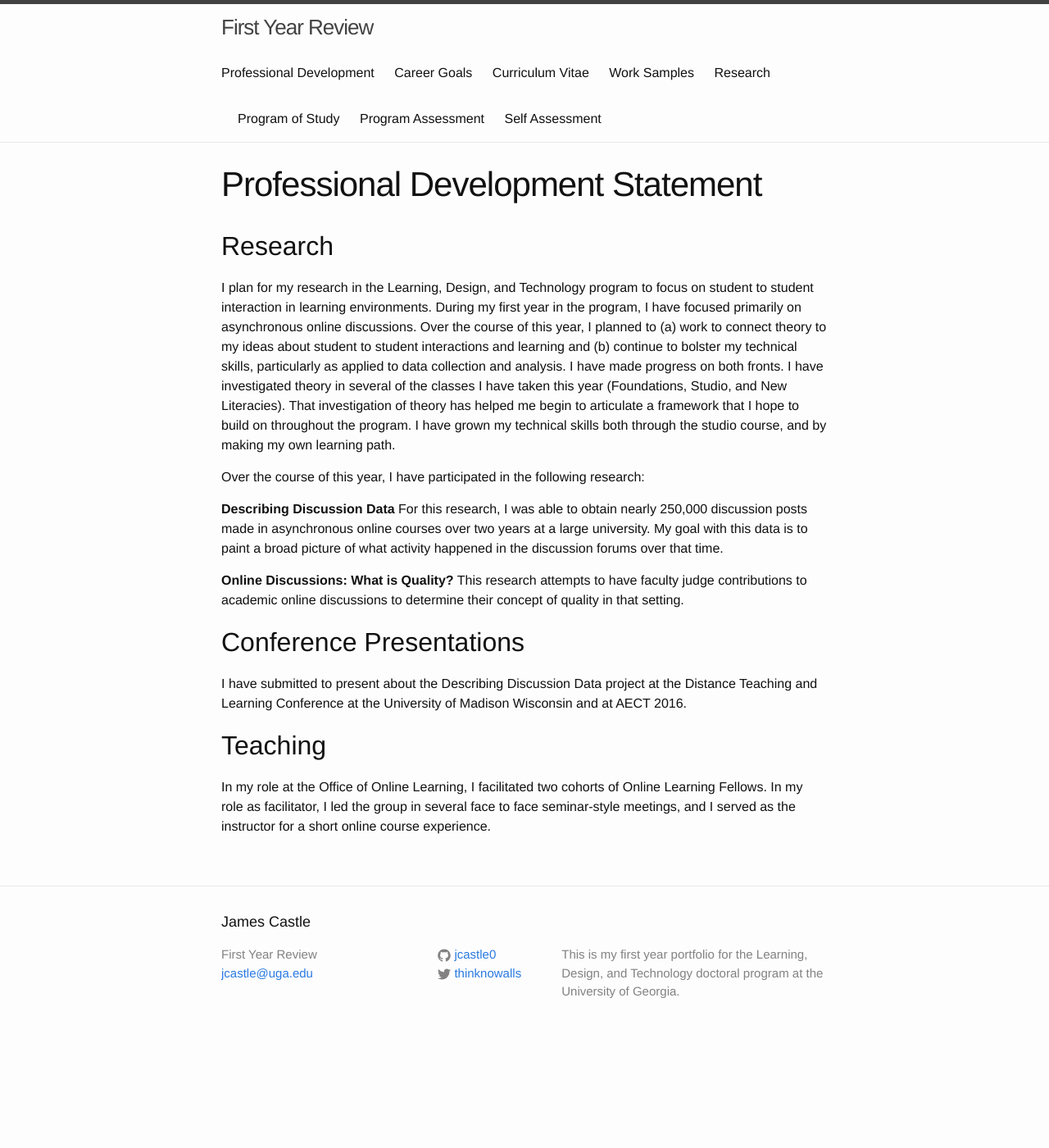
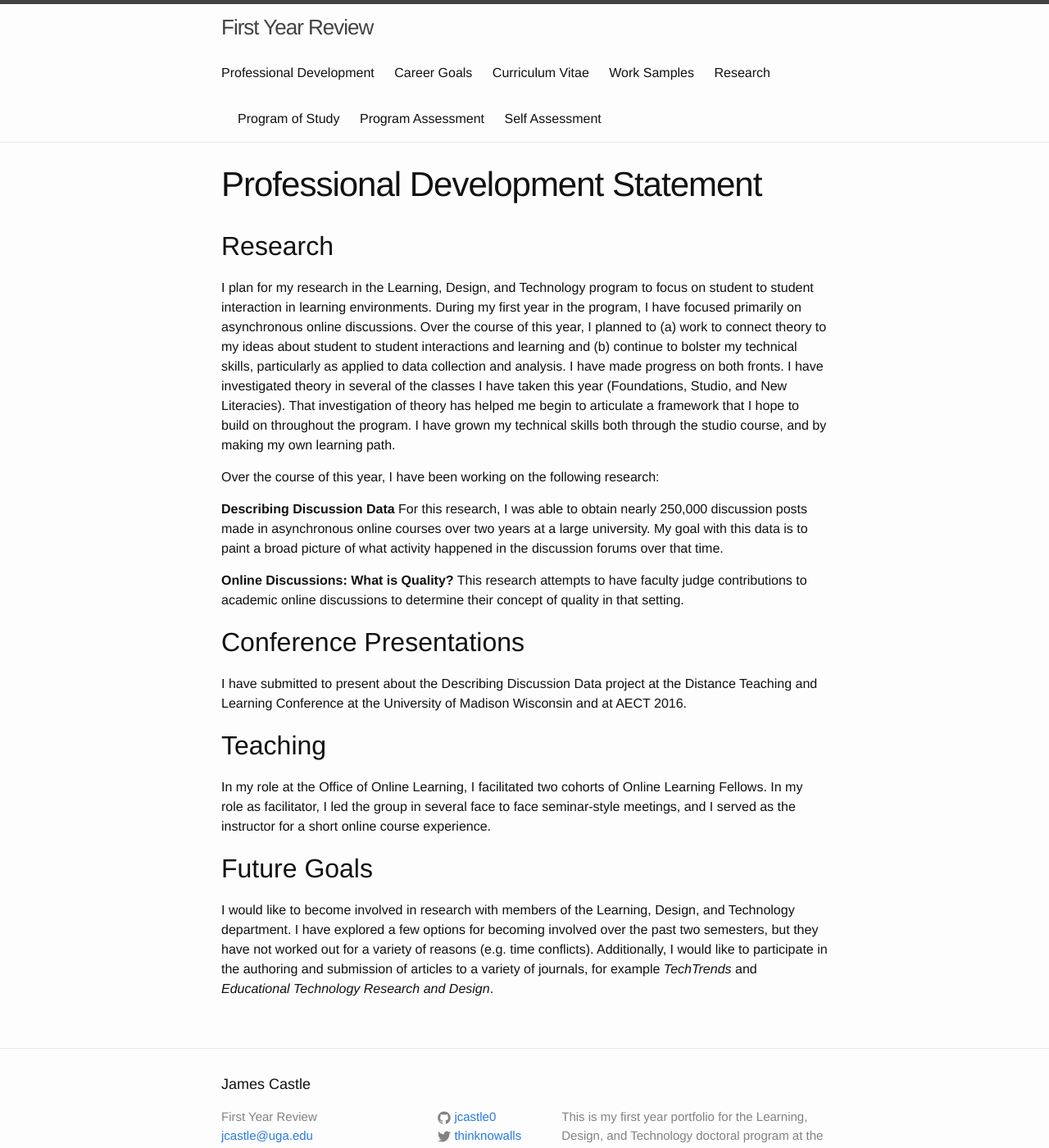
Before and after one commit to jcastle0/ldtportfolio, a Jekyll site: the page built from pd.md, in a window 1280 px wide and 1400 px high. Shown: the whole window at 82% size. Built offline with Jekyll 4.4.1, drawn with Linux system fonts in a browser that asks for light colours.

Commit message:
Update pd.md

```diff
--- a/pd.md
+++ b/pd.md
@@ -7,7 +7,7 @@ permalink: /pd/
 
 I plan for my research in the Learning, Design, and Technology program to focus on student to student interaction in learning environments. During my first year in the program, I have focused primarily on asynchronous online discussions. Over the course of this year, I planned to (a) work to connect theory to my ideas about student to student interactions and learning and (b) continue to bolster my technical skills, particularly as applied to data collection and analysis. I have made progress on both fronts. I have investigated theory in several of the classes I have taken this year (Foundations, Studio, and New Literacies). That investigation of theory has helped me begin to articulate a framework that I hope to build on throughout the program. I have grown my technical skills both through the studio course, and by making my own learning path.
 
-Over the course of this year, I have participated in the following research:
+Over the course of this year, I have been working on the following research:
 
 **Describing Discussion Data** For this research, I was able to obtain nearly 250,000 discussion posts made in asynchronous online courses over two years at a large university. My goal with this data is to paint a broad picture of what activity happened in the discussion forums over that time.
 
@@ -18,3 +18,6 @@ I have submitted to present about the Describing Discussion Data project at the
 
 ## Teaching
 In my role at the Office of Online Learning, I facilitated two cohorts of Online Learning Fellows. In my role as facilitator, I led the group in several face to face seminar-style meetings, and I served as the instructor for a short online course experience.
+
+## Future Goals
+I would like to become involved in research with members of the Learning, Design, and Technology department. I have explored a few options for becoming involved over the past two semesters, but they have not worked out for a variety of reasons (e.g. time conflicts). Additionally, I would like to participate in the authoring and submission of articles to a variety of journals, for example *TechTrends* and *Educational Technology Research and Design*.
```
